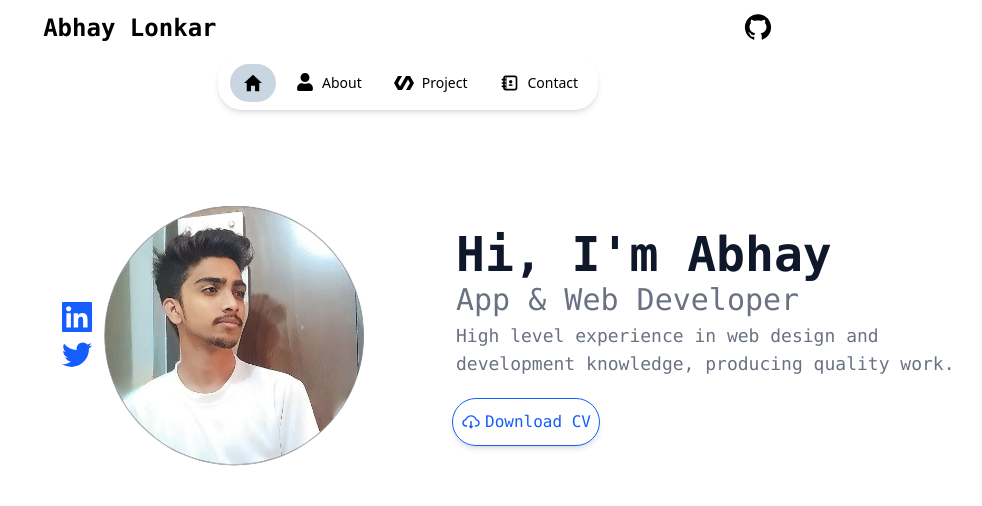
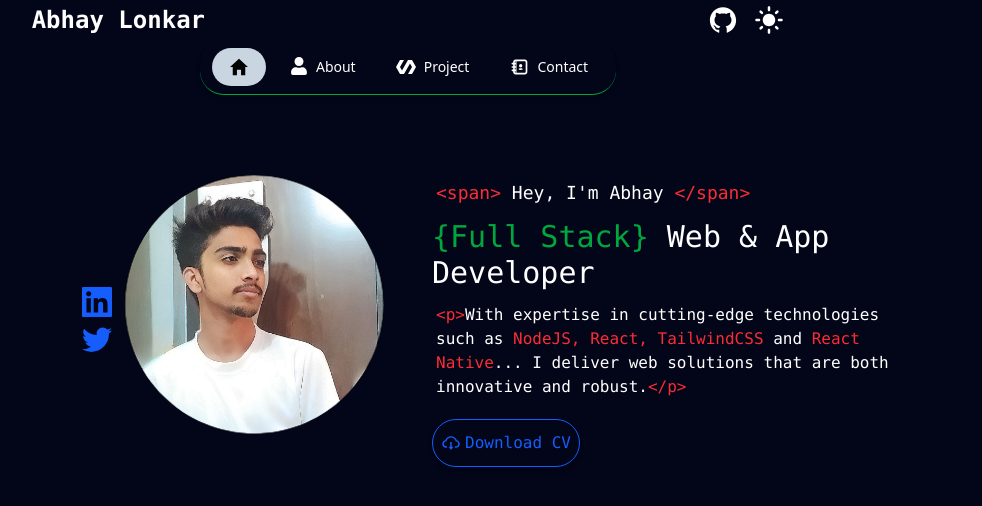
Before and after one commit to AbhayLonkar/portfolio, a React (Vite) app: page / in a window 1280 px wide. Shown: the top 506 px of the page, without its empty margins (232-1214 px from the left). Built offline with nearby package versions, Linux system fonts and the light colour scheme.

Commit message:
Added Home Section

```diff
--- a/components/Home.jsx
+++ b/components/Home.jsx
@@ -1,30 +1,38 @@
 import React from 'react'
-import {AiFillX, AiOutlineCloudDownload} from "react-icons/ai";
+import { AiOutlineCloudDownload} from "react-icons/ai";
 import {GrLinkedin, GrTwitter} from "react-icons/gr";
-import {TbHomeX} from "react-icons/tb";
 
 const Home = () => {
     return (
-        <section id={'home'} className={'w-full mt-10 p-4  font-mono flex items-center justify-center'}>
-            <div className="grid grid-cols-1 md:grid-cols-2 gap-2 items-center justify-center w-full">
+        <section id={'home'} className={' mt-10 md:h-dvh  font-mono flex  justify-center  dark:text-white text-gray-500 pb-16'}>
+            <div className="grid grid-cols-1 md:grid-cols-2 gap-2  justify-center h-max">
 
-                <div className={'md:p-10 flex gap-2 md:flex-row flex-row-reverse  w-full justify-center md:justify-end items-center'}>
-                    <div className={'p-1 flex flex-col justify-center gap-2'}>
+                <div className={'md:p-10 md:px-5 flex gap-2 md:flex-row flex-row-reverse justify-center md:justify-end items-start'}>
+                    <div className={'p-1 flex flex-col justify-center  gap-2 h-full'}>
                         <GrLinkedin size={30} className={'text-blue-600'} />
                         <GrTwitter size={30} className={'text-blue-600'} />
                     </div>
                     <img src={'/images/Profile.png'} alt={'Profile'} className={'w-65'} />
                 </div>
 
-                <div className={'md:p-10'}>
-                    <h1 className={'text-5xl text-slate-900 font-bold m-1'}>Hi, I'm Abhay</h1>
-                    <p className={'text-3xl text-gray-500 m-1'}>App & Web Developer</p>
-                    <p className={'m-1 text-lg text-gray-500'}>High level experience in web design and development knowledge, producing quality work.</p>
-                    <button className={'mt-5 h-12 w-37 p-2 font-mono hover:bg-blue-600 rounded-full hover:text-white flex items-center justify-evenly gap-1 shadow-md transition-all hover:cursor-pointer border border-blue-600 bg-transparent text-blue-600'}>
-                        <AiOutlineCloudDownload size={20} /> Download CV
-                    </button>
+                <div className={'flex justify-center md:justify-start'}>
+                <div className={'md:py-10 md:px-5 py-5 p-1 w-4/5 text-left'}>
+                        <h4 className={'md:text-lg text-md m-1'}>
+                            <span className={'text-red-500'}>&lt;span&gt;</span> Hey, I'm Abhay <span className={'text-red-500'}>&lt;/span&gt;</span>
+                        </h4>
+                        <p className={'text-3xl  my-3'}>
+                            <span className={'text-green-600'}> &#123;Full Stack&#125;</span> Web & App Developer
+                        </p>
+                        <p className={'m-1 text-md '}>
+                            <span className={'text-red-500'}>&lt;p&gt;</span>
+                            With expertise in cutting-edge technologies such as <span className={'text-red-500'}>NodeJS, React, TailwindCSS</span> and <span className={'text-red-500'}>React Native</span>... I deliver web solutions that are both innovative and robust.
+                            <span className={'text-red-500'}>&lt;/p&gt;</span>
+                        </p>
+                        <button className={'mt-5 h-12 w-37 p-2 font-mono hover:bg-blue-600 rounded-full hover:text-white flex items-center justify-evenly gap-1 shadow-md transition-all hover:cursor-pointer border border-blue-600 bg-transparent text-blue-600'}>
+                            <AiOutlineCloudDownload size={20} /> Download CV
+                        </button>
                 </div>
-
+                </div>
             </div>
         </section>
     )
--- a/components/Navbar.jsx
+++ b/components/Navbar.jsx
@@ -1,26 +1,49 @@
-import React from 'react'
+import React, {useEffect, useState} from 'react'
 import {IoMdHome} from "react-icons/io";
 import {FaUser} from "react-icons/fa";
 import {SiPolymerproject} from "react-icons/si";
 import {TiContacts} from "react-icons/ti";
+import {AiOutlineGithub} from "react-icons/ai";
+import {MdDarkMode, MdLightMode} from "react-icons/md";
 
 const Navbar = ({activeTab, setActiveTab}) => {
+    const [darkMode, setDarkMode] = useState(true);
+
+    const toggleDarkMode = () => {
+        setDarkMode(prev => !prev);
+        document.documentElement.classList.toggle('dark');
+    }
+    useEffect(() => {
+        if (darkMode) {
+            document.documentElement.classList.add('dark');
+        } else {
+            document.documentElement.classList.remove('dark');
+        }
+    }, [darkMode]);
 
 const tabs = [
-    {name: "Home", icon: <IoMdHome size={22} />},
-    {name: "About", icon: <FaUser size={18} />},
-    {name: "Project", icon: <SiPolymerproject size={20} />},
-    {name: "Contact", icon: <TiContacts size={20} />},
+    {name: "Home", icon: <IoMdHome size={22} className={activeTab === "Home" ? 'md:text-black text-red-600' : ''} />},
+    {name: "About", icon: <FaUser size={18}  className={activeTab === "About" ? 'md:text-black text-red-600' : ''}/>},
+    {name: "Project", icon: <SiPolymerproject size={20}  className={activeTab === "Project" ? 'md:text-black text-red-600' : ''}/>},
+    {name: "Contact", icon: <TiContacts size={20}  className={activeTab === "Contact" ? 'md:text-black text-red-600' : ''}/>},
 ]
 
-    return (
-        <nav className='flex justify-center items-center text-sm'>
-            <ul className='flex gap-2 rounded-3xl shadow-md p-2 px-3 items-center w-95'>
+    return (<>
+        <nav className='flex justify-around p-3 h-10 items-center '>
+            <h3 className='text-2xl font-bold font-mono dark:text-white'>Abhay Lonkar</h3>
+            <div className={'flex items-center justify-center gap-4'}>
+                <AiOutlineGithub size={30}className={'dark:invert'} />
+                {darkMode ? <MdLightMode size={30} className={`cursor-pointer dark:invert`} onClick={toggleDarkMode} /> :
+                    <MdDarkMode size={30} className={'cursor-pointer'} onClick={toggleDarkMode} />}
+            </div>
+        </nav>
+        <nav className='md:flex justify-center items-center text-sm dark:text-white hidden'>
+            <ul className='flex gap-2 rounded-3xl shadow-md p-2 px-3 items-center min-w-104 dark:border-b-1 border-green-600'>
                 {tabs.map((tab, index) => {
                     return (
                         <li
                             key={index}
-                            className={`p-2 px-3  rounded-3xl flex gap-2 cursor-pointer transition-colors ease-linear ${activeTab === tab.name? 'bg-slate-300': ''}`}
+                            className={`p-2 px-4  rounded-3xl flex gap-2 cursor-pointer transition-colors ease-linear ${activeTab === tab.name? 'bg-slate-300': ''}`}
                             onClick={() => setActiveTab(tab.name)}
                         >
                             {tab.icon} {activeTab === tab.name ? "" : tab.name }
@@ -29,6 +52,23 @@ const tabs = [
                 })}
             </ul>
         </nav>
+
+        <nav className={'fixed z-10 bottom-0 right-0 border-t-1 w-full flex items-center h-15 rounded-t-2xl bg-white dark:bg-gray-900 md:hidden'}>
+            <ul className={'grid grid-cols-4 w-full'}>
+                {tabs.map((tab, index) => {
+                    return (
+                        <li
+                            key={index}
+                            className={`p-2 px-4 flex flex-col items-center justify-center gap-2 cursor-pointer transition-colors dark:text-white text-xs `}
+                            onClick={() => setActiveTab(tab.name)}
+                        >
+                            {tab.icon} {tab.name }
+                        </li>
+                    )
+                })}
+            </ul>
+        </nav>
+        </>
     )
 }
 export default Navbar
--- a/package.json
+++ b/package.json
@@ -14,18 +14,20 @@
     "@tailwindcss/vite": "^4.1.4",
     "react": "^19.0.0",
     "react-dom": "^19.0.0",
-    "react-icons": "^5.5.0",
-    "tailwindcss": "^4.1.4"
+    "react-icons": "^5.5.0"
   },
   "devDependencies": {
     "@eslint/js": "^9.22.0",
     "@types/react": "^19.0.10",
     "@types/react-dom": "^19.0.4",
     "@vitejs/plugin-react": "^4.3.4",
+    "autoprefixer": "^10.4.21",
     "eslint": "^9.22.0",
     "eslint-plugin-react-hooks": "^5.2.0",
     "eslint-plugin-react-refresh": "^0.4.19",
     "globals": "^16.0.0",
+    "postcss": "^8.5.3",
+    "tailwindcss": "^4.1.4",
     "vite": "^6.3.1"
   }
 }
--- a/src/App.css
+++ b/src/App.css
@@ -1 +1,2 @@
 @import "tailwindcss";
+@custom-variant dark (&:where(.dark, .dark *));
--- a/src/App.jsx
+++ b/src/App.jsx
@@ -10,13 +10,8 @@ import {Project} from "../components/Project.jsx";
 function App() {
     const [activeTab, setActiveTab] = useState("Home");
   return (
-    <div className='h-[100vh] w-[100vw] bg-white'>
-      <nav className='flex justify-around p-3'>
-        <h3 className='text-2xl font-bold font-mono '>Abhay Lonkar</h3>
-        <div>
-          <AiOutlineGithub size={30} />
-        </div>
-      </nav>
+    <div className={`h-[100%] bg-white dark:bg-slate-950 transition-colors duration-500`}>
+
 
       <Navbar activeTab={activeTab} setActiveTab={setActiveTab} />
 
```
Also changed, not shown: 1 other file (tests, documents, lock files or other folders).
